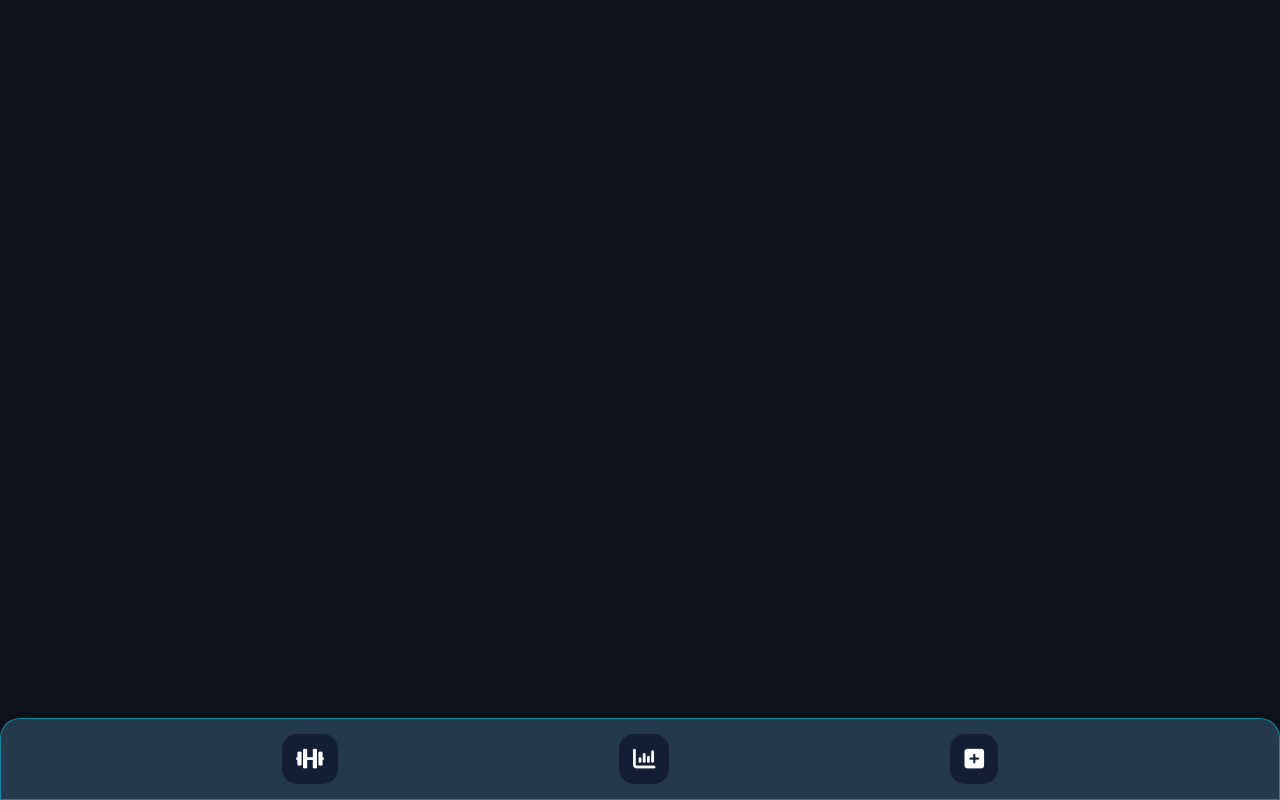
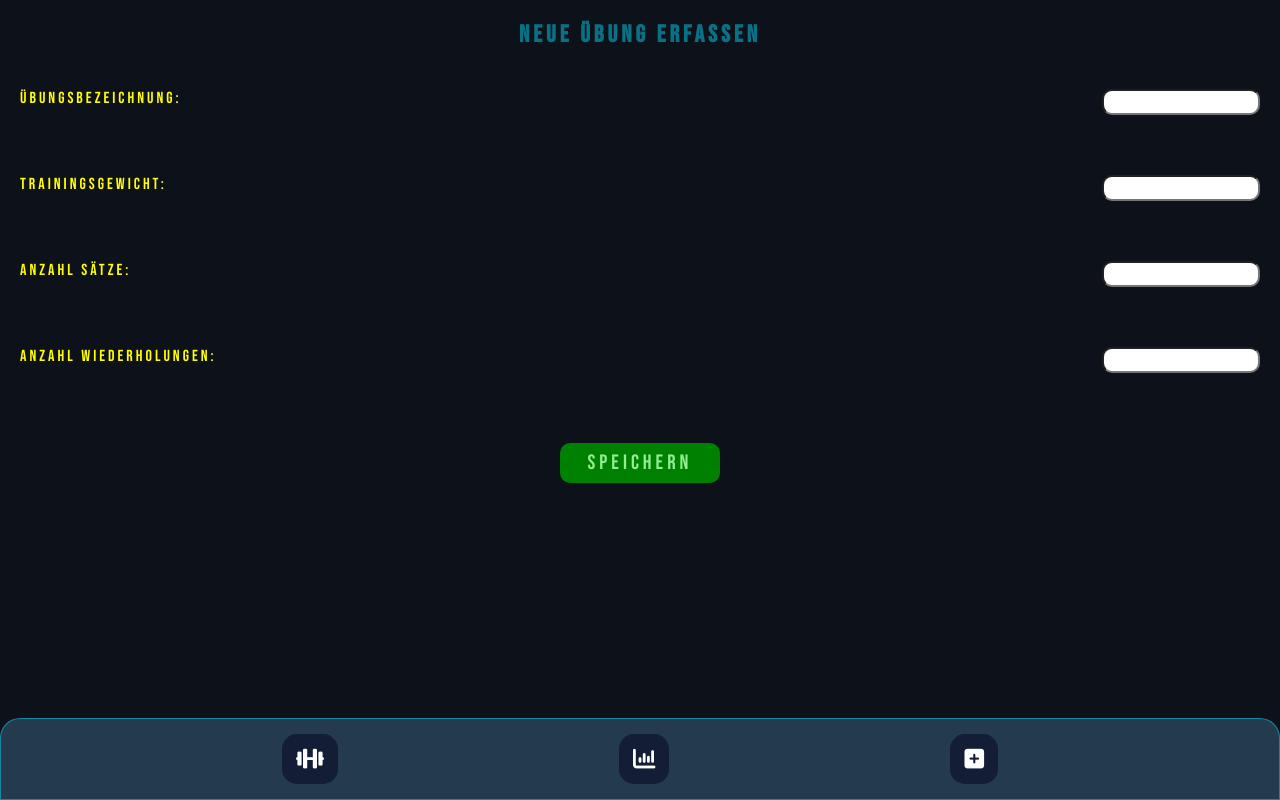
Before and after one commit to DanielVierh/gym-tracker, a plain HTML site: page newExercise.html in a window 1280 px wide. Drawn offline with Linux system fonts and the light colour scheme.

Commit message:
Adding new exercise form

```diff
--- a/newExercise.html
+++ b/newExercise.html
@@ -9,6 +9,35 @@
 </head>
 <body>
 
+    <h2>Neue Übung erfassen</h2>
+
+    <section class="newExercise">
+        <form>
+            <p>
+                <label>Übungsbezeichnung:</label>
+                <input type="text" name="" id="">
+            </p>
+
+            <p>
+                <label>Trainingsgewicht:</label>
+                <input type="number" name="" id="">
+            </p>
+
+            <p>
+                <label>Anzahl Sätze:</label>
+                <input type="number" name="" id="">
+            </p>
+
+            <p>
+                <label>Anzahl Wiederholungen:</label>
+                <input type="number" name="" id="">
+            </p>
+
+            <div class="submitButton">Speichern</div>
+
+        </form>
+    </section>
+
 
     <div class="stickyBottomNav">
         <div class="bottomButton" onclick="gotoHome()"><i class="fa-solid fa-dumbbell"></i></div>
--- a/src/css/style.scss
+++ b/src/css/style.scss
@@ -1,6 +1,5 @@
-$color-teal:rgba(5, 217, 250, 0.481);
-
-
+$color-Primary: rgba(5, 217, 250, 0.481);
+$color-Secondary: yellow;
 
 /* bebas-neue-regular - latin */
 @font-face {
@@ -22,6 +21,7 @@ body {
     padding: 0;
     background-color: rgba(2, 6, 15, 0.953);
     font-family: 'Bebas Neue', sans-serif;
+    text-align: center;
 }
 
 
@@ -45,7 +45,7 @@ main {
     top: 100px;
     left: 15%;
     z-index: -1;
-    text-shadow: 0 0 10px $color-teal;
+    text-shadow: 0 0 10px $color-Primary;
 }
 
 
@@ -56,14 +56,15 @@ main {
     align-items: center;
     margin: 20px auto;
     background-color: rgb(24, 27, 35);
-    width: 30%;
+    width: 70%;
+    max-width: 400px;
     height: 40px;
     text-decoration: none;
     border-radius: 15px;
     color: white;
     padding: 10px;
-    box-shadow: 0 0 15px $color-teal;
-    border: 1px solid $color-teal;
+    box-shadow: 0 0 15px $color-Primary;
+    border: 1px solid $color-Primary;
     letter-spacing: 3px;
     text-align: right;
     cursor: pointer;
@@ -87,7 +88,7 @@ main {
     color: white;
     z-index: 10;
     border-radius: 20px 20px 0 0;
-    border: 1px solid $color-teal;
+    border: 1px solid $color-Primary;
 
 
 
@@ -108,3 +109,58 @@ main {
         }
     }
 }
+
+
+.sticky-add-button{
+    position: fixed;
+    top: 10px;
+    right: 10px;
+    font-size: 2em;
+    color: $color-Primary;
+}
+
+
+h2 {
+    color: $color-Primary;
+    letter-spacing: 4px;
+}
+
+
+.newExercise {
+    form {
+
+        p {
+            display: flex;
+            justify-content: space-between;
+            padding: 20px;
+            margin-top: 20px;
+        }
+        label {
+            color: $color-Secondary;
+            letter-spacing: 3px;
+        }
+
+        input {
+            width: 150px;
+            border-radius: 10px;
+            height: 20px;
+            outline: none;
+            text-align: center;
+        }
+
+        .submitButton {
+            color: lightgreen;
+            background-color: green;
+            width: 150px;
+            height: 30px;
+            display: flex;
+            align-items: center;
+            justify-content: center;
+            border-radius: 10px;
+            letter-spacing: 4px;
+            font-size: 1.3em;
+            margin: 50px auto;
+            padding: 5px;
+        }
+    }
+}
--- a/src/js/home.js
+++ b/src/js/home.js
@@ -48,7 +48,3 @@ function load_LocalStorage() {
         }
     }
 }
-
-function feffe() {
-    alert('Feffe');
-}
--- a/src/js/script.js
+++ b/src/js/script.js
@@ -61,3 +61,16 @@ function load_LocalStorage() {
         }
     }
 }
+
+
+const nofifyBtn = document.getElementById("notifiBtn");
+
+nofifyBtn.addEventListener("click", ()=> {
+    Notification.requestPermission().then(perm => {
+        if(perm === "granted") {
+            const notification = new Notification("Example notification", {
+                body: "Helloooo World",
+            })
+        }
+    })
+})
```
Also changed, not shown: exercise.html (+6 -0 lines), index.html (+4 -1 lines), src/css/style.css, 1 other file.
